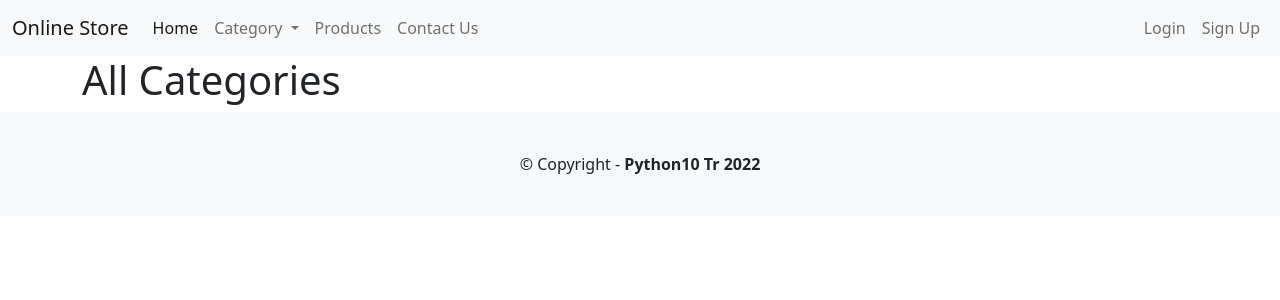
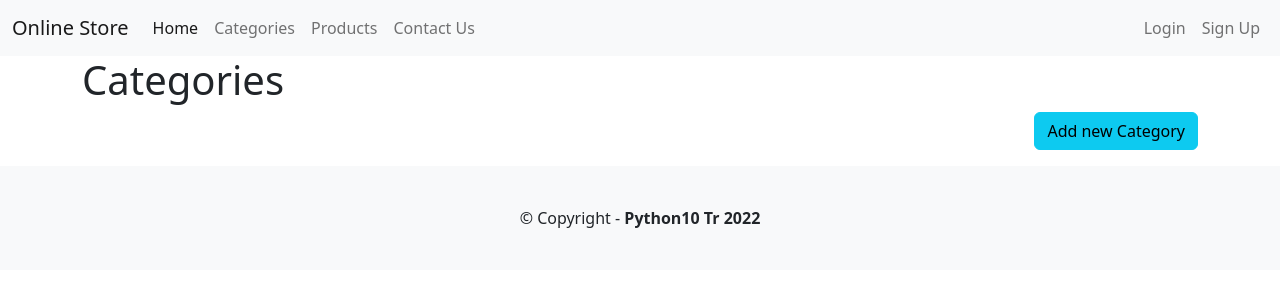
Before and after one commit to Eftiola/Online-Store, a Django app: page /categories/ in a window 1280 px wide. Shown: the top 300 px of the page. Run offline with Django 4.2, Linux system fonts and the light colour scheme; data that the repository does not hold is empty.

Commit message:
add categories function,templates and forms

```diff
--- a/categories/templates/categories_list.html
+++ b/categories/templates/categories_list.html
@@ -1,9 +1,14 @@
-{% extends 'base.html' %}
-
-
- {% block content %}
- <h1>All Categories</h1>
-
-
-
- {%endblock%}
+{% extends "base.html" %} {% block title %}Categories {%endblock title %}
+{%block content %}
+<h1>Categories</h1>
+<div class="d-grid gap-2 d-md-flex justify-content-md-end">
+  <a class="btn btn-info" href="{% url 'category_add' %}">Add new Category</a>
+</div>
+<ul>
+  {% for cat in cat_list %}
+  <li>
+    <a href="{% url 'categories_list' %}">{{ cat }}</a>
+  </li>
+  {% endfor %}
+</ul>
+{% endblock content %}
--- a/categories/urls.py
+++ b/categories/urls.py
@@ -1,10 +1,7 @@
 from django.urls import path
-
 from . import views
 
-
-# app_name = "categories"
-
 urlpatterns = [
-    path("", views.get_categories, name="categories_list"),
+    path("", views.get_categories_list, name="categories_list"),
+    path("add/", views.category_add, name="category_add"),
 ]
--- a/categories/views.py
+++ b/categories/views.py
@@ -1,6 +1,24 @@
-from django.shortcuts import render, redirect, reverse, get_object_or_404
+
+from django.shortcuts import render, redirect
+
+from .models import Category
+
+from .forms import CategoryForm
 
 
+def get_categories_list(request):
+    cat_list = Category.objects.all()
+    return render(request, "categories_list.html", context={"cat_list": cat_list})
 
-def get_categories(request):
-  return render(request, 'categories_list.html')
+
+def category_add(request):
+    if request.method == "POST":
+        form = CategoryForm(request.POST, request.FILES)
+        if form.is_valid():
+            category = form.save(commit=False)
+            category.user = request.user
+            category.save()
+            return redirect("categories_list")
+    else:
+        form = CategoryForm()
+    return render(request, "add_categories.html", context={"form": form})
--- a/core/settings.py
+++ b/core/settings.py
@@ -138,5 +138,4 @@ CRISPY_ALLOWED_TEMPLATE_PACKS = "bootstrap5"
 
 CRISPY_TEMPLATE_PACK = "bootstrap5"
 
-
 STATICFILES_DIRS = [os.path.join(BASE_DIR, "static")]
--- a/core/templates/base.html
+++ b/core/templates/base.html
@@ -39,22 +39,9 @@
               <li class="nav-item">
                 <a class="nav-link active" aria-current="page" href="#">Home</a>
               </li>
-              <li class="nav-item dropdown">
-                <a
-                  class="nav-link dropdown-toggle"
-                  href="{% url 'product_list' %}"
-                  role="button"
-                  data-bs-toggle="dropdown"
-                  aria-expanded="false"
-                >
-                  Category
-                </a>
-                <ul class="dropdown-menu">
-                  <li><a class="dropdown-item" href="#">Women</a></li>
-                  <li><a class="dropdown-item" href="#">Men</a></li>
-                  <li><a class="dropdown-item" href="#">Kids</a></li>
-                  <li><a class="dropdown-item" href="#">Beauty</a></li>
-                </ul>
+
+              <li class="nav-item">
+                <a class="nav-link" href="{% url 'categories_list' %}">Categories</a>
               </li>
               <li class="nav-item">
                 <a class="nav-link" href="{% url 'product_list' %}">Products</a>
```
Also changed, not shown: categories/forms.py (added, +8 -0 lines), categories/templates/add_categories.html (added, +7 -0 lines).
